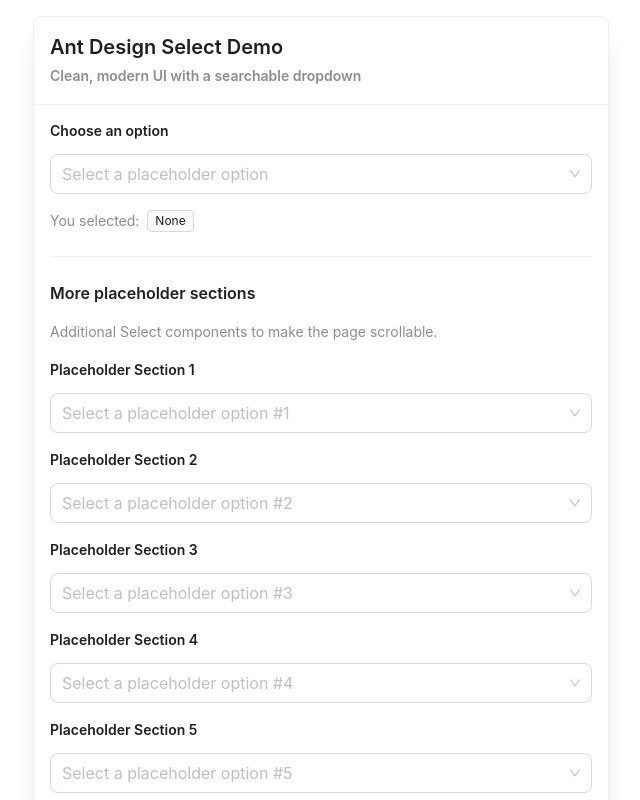
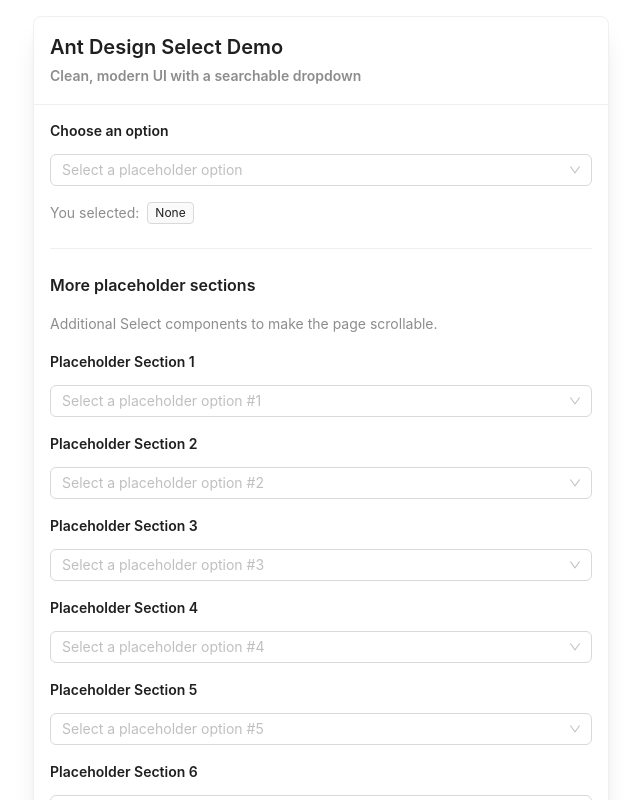
Before and after one commit to m-elagamy/antd-select-demo, a Next.js app: page / in a window 1280 px wide. Shown: the top 800 px of the page, without its empty margins (319-959 px from the left). Built offline with nearby package versions, Linux system fonts and the light colour scheme.

Commit message:
Remove size prop from Ant Design Select components in the main page and ensure consistent styling.

```diff
--- a/src/app/page.tsx
+++ b/src/app/page.tsx
@@ -49,7 +49,6 @@
             <Select
               allowClear
               showSearch
-              size="large"
               placeholder="Select a placeholder option"
               optionFilterProp="label"
               className="w-full"
@@ -85,11 +84,11 @@
                 <Select
                   allowClear
                   showSearch
-                  size="large"
                   placeholder={`Select a placeholder option #${idx + 1}`}
                   optionFilterProp="label"
                   className="w-full"
                   options={options}
+                  virtual={false}
                 />
               </div>
             ))}
```
